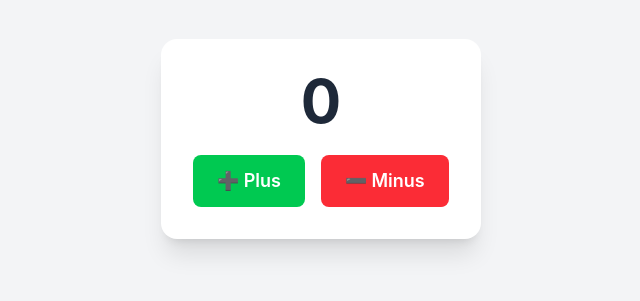
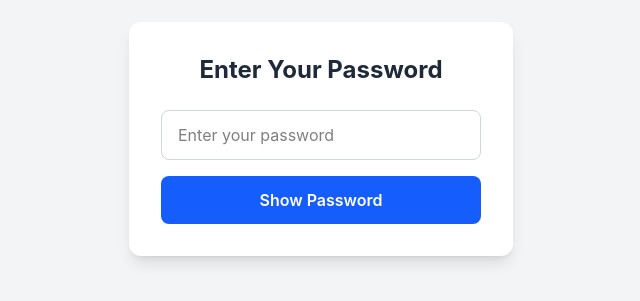
Before and after one commit to Deewakar2002Jha/React-EventHandling, a React (Vite) app: page / in a window 1280 px wide. Shown: the part 261-562 px from the top of the page, without its empty margins (319-959 px from the left). Built offline with nearby package versions, Linux system fonts and the light colour scheme.

Commit message:
feat: add show/hide password component with Tailwind styling

```diff
--- a/src/App.jsx
+++ b/src/App.jsx
@@ -1,5 +1,6 @@
 import React, { useState } from "react";
 import CountButtonPlusMinus from "./Components/useState/CountButtonPlusMinus";
+import ShowHidePassword from "./Components/useState/ShowHidePassword";
 // import CountButton from "./components/CountButton";
 
 
@@ -12,7 +13,8 @@ const App = () => {
       {/* <h1>{count}</h1>
       <button onClick={() => setCount(count + 1)}>Plus</button>
       <button onClick={() => setCount(count - 1)}>Minus</button> */}
-      <CountButtonPlusMinus />
+      {/* <CountButtonPlusMinus /> */}
+      <ShowHidePassword />
 
     </>
   );
--- a/src/Components/useState/CountButtonPlusMinus.jsx
+++ b/src/Components/useState/CountButtonPlusMinus.jsx
@@ -29,6 +29,7 @@ const CountButtonPlusMinus = () => {
                     >
                         ➖ Minus
                     </button>
+
                 </div>
             </div>
         </div>
--- /dev/null
+++ b/src/Components/useState/ShowHidePassword.jsx
@@ -0,0 +1,30 @@
+import React, { useState } from "react";
+
+const ShowHidePassword = () => {
+    const [show, setShow] = useState(false);
+
+    return (
+        <div className="min-h-screen flex items-center justify-center bg-gray-100">
+            <div className="bg-white shadow-lg rounded-xl p-8 w-96">
+                <h1 className="text-2xl font-bold text-center text-gray-800 mb-6">
+                    Enter Your Password
+                </h1>
+
+                <input
+                    type={show ? "text" : "password"}
+                    placeholder="Enter your password" autoComplete="off"
+                    className="w-full px-4 py-3 border border-gray-300 rounded-lg focus:outline-none focus:ring-2 focus:ring-blue-500 focus:border-transparent transition"
+                />
+
+                <button
+                    onClick={() => setShow(!show)}
+                    className="w-full mt-4 bg-blue-600 hover:bg-blue-700 text-white font-semibold py-3 rounded-lg transition duration-300"
+                >
+                    {show ? "Hide Password" : "Show Password"}
+                </button>
+            </div>
+        </div>
+    );
+};
+
+export default ShowHidePassword;
```
